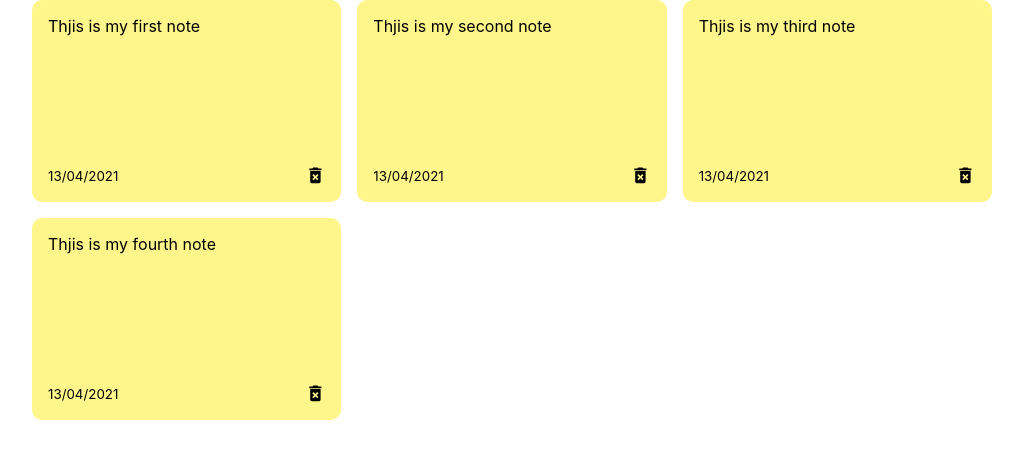
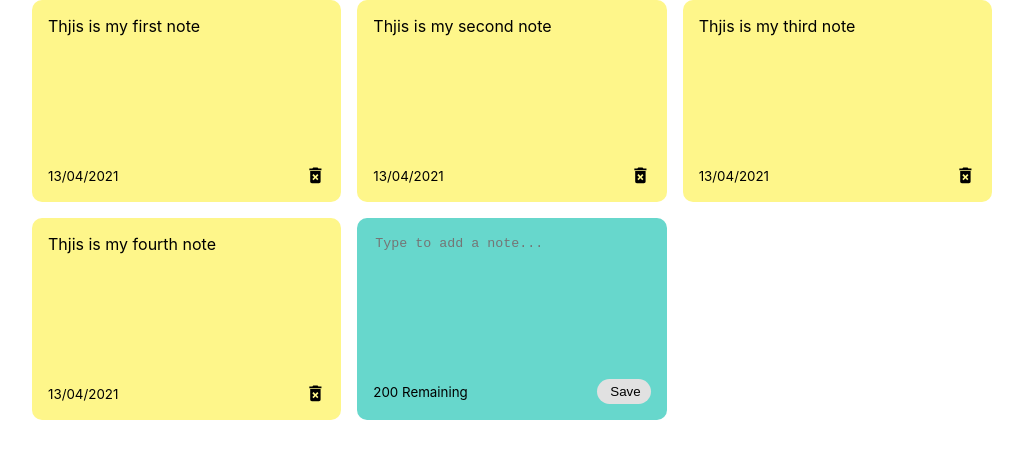
Before and after one commit to brentonnn/react-notes, a React (Create React App) app: page / in a window 1280 px wide. Shown: the top 458 px of the page, without its empty margins (128-1151 px from the left). Built offline with nearby package versions, Linux system fonts and the light colour scheme.

Commit message:
Added new note component

```diff
--- /dev/null
+++ b/src/components/AddNote.js
@@ -0,0 +1,19 @@
+import { useState } from 'react';
+
+const Addnote = () => {
+    const [ noteText, setNoteText] = useState('');
+
+    return <div className='note new'>
+                <textarea
+                    rows='8'
+                    cols='10'
+                    placeholder='Type to add a note...'
+                ></textarea>
+                <div className='note-footer'>
+                    <small>200 Remaining</small>
+                    <button className='save'> Save</button>
+                </div>
+            </div>
+}
+
+export default Addnote;
--- a/src/components/NotesList.js
+++ b/src/components/NotesList.js
@@ -1,4 +1,5 @@
 import Note from './Note';
+import AddNote from './AddNote';
 
 const NotesList = ({ notes }) => {
     return (
@@ -6,6 +7,7 @@
             {notes.map((note)=> (
                 <Note id={note.id} text={note.text} date={note.date}/>
             ))}
+            <AddNote />
         </div>
     );
 };
```
